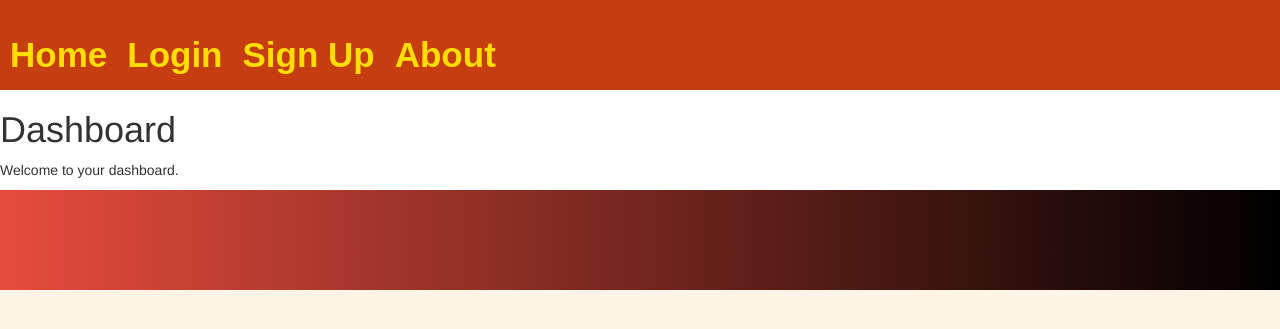
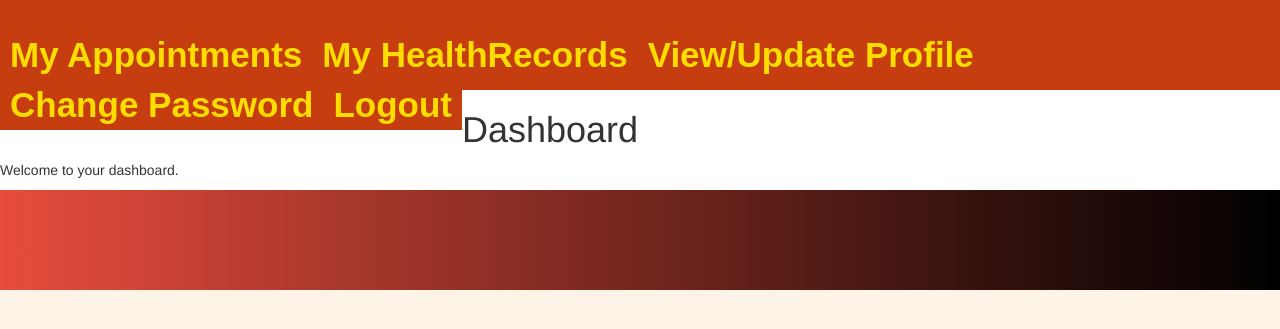
Before and after one commit to stanyet/ssdProject, a Django app: page /website/ in a window 1280 px wide. Shown: the top 329 px of the page. Run offline with Django 3.2, Linux system fonts and the light colour scheme; a user stored in the database is signed in; some libraries are stand-ins or nearby versions.

Commit message:
Fixed Dashboard and added Logout

```diff
--- a/dbase/website/forms.py
+++ b/dbase/website/forms.py
@@ -17,7 +17,6 @@ class UserRegistrationForm(forms.ModelForm):
 
     password = forms.CharField(label='Password', widget=forms.PasswordInput)
     password2 = forms.CharField(label='Repeat password', widget=forms.PasswordInput)
-    gender = forms.ChoiceField(label='Gender', choices=SEX)
     birth_year = forms.DateField(widget=forms.SelectDateWidget(years=BIRTH_YEAR_CHOICES))
 
     class Meta:
--- a/dbase/website/models.py
+++ b/dbase/website/models.py
@@ -10,7 +10,7 @@ class Profile(models.Model):
     BIRTH_YEAR_CHOICES = range(1970,2018)
 
     user = models.OneToOneField(settings.AUTH_USER_MODEL)
-    birth_year = models.DateField(auto_now=False, auto_now_add=False,blank=True, null=True)
+    birth_year = models.DateField(auto_now=False, auto_now_add=False, blank=True, null=True)
 
 
     def __str__(self):
--- a/dbase/website/templates/base.html
+++ b/dbase/website/templates/base.html
@@ -10,11 +10,20 @@
   <script src="https://maxcdn.bootstrapcdn.com/bootstrap/3.3.7/js/bootstrap.min.js"></script>
   </head>
 <body>
+
   <div class="header">
-    <a class="topElements" href="{% url "index" %}">Home</a>
-    <a class="topElements" href="{% url "login" %}">Login</a>
-    <a class="topElements" href="{% url "register" %}">Sign Up</a>
-    <a class="topElements" href="#">About</a>
+    {% if user.is_authenticated %}
+      <a class="topElements" href="#">My Appointments</a>
+      <a class="topElements" href="#">My HealthRecords</a>
+      <a class="topElements" href="#">View/Update Profile</a>
+      <a class="topElements" href="#">Change Password</a>
+      <a class="topElements" href="{% url "logout" %}">Logout</a>
+    {% else %}
+      <a class="topElements" href="{% url "index" %}">Home</a>
+      <a class="topElements" href="{% url "login" %}">Login</a>
+      <a class="topElements" href="{% url "register" %}">Sign Up</a>
+    {% endif %}
+
 </div>
 <div id="content">
 {% block content %}
--- a/dbase/website/urls.py
+++ b/dbase/website/urls.py
@@ -21,19 +21,11 @@ urlpatterns = [
  url(r'^password-change/done/$', password_change_done, name='password_change_done'),
  #reset password
  ## restore password urls
- url(r'^password-reset/$',
- password_reset,
- name='password_reset'),
- url(r'^password-reset/done/$',
- password_reset_done,
- name='password_reset_done'),
- url(r'^password-reset/confirm/(?P<uidb64>[-\w]+)/(?P<token>[-\w]+)/$',
- password_reset_confirm,
- name='password_reset_confirm'),
- url(r'^password-reset/complete/$',
- password_reset_complete,
- name='password_reset_complete'),
- url(r'^index/$', views.index, name='index'),
+ url(r'^password-reset/$',password_reset,name='password_reset'),
+ url(r'^password-reset/done/$',password_reset_done,name='password_reset_done'),
+ url(r'^password-reset/confirm/(?P<uidb64>[-\w]+)/(?P<token>[-\w]+)/$', password_reset_confirm, name='password_reset_confirm'),
+ url(r'^password-reset/complete/$',password_reset_complete, name='password_reset_complete'),
+ url(r'^$', views.index, name='index'),
  url(r'^register/$', views.register, name='register'),
  url(r'^about/$', views.about, name='about'),
 
```
Also changed, not shown: dbase/db.sqlite3.
